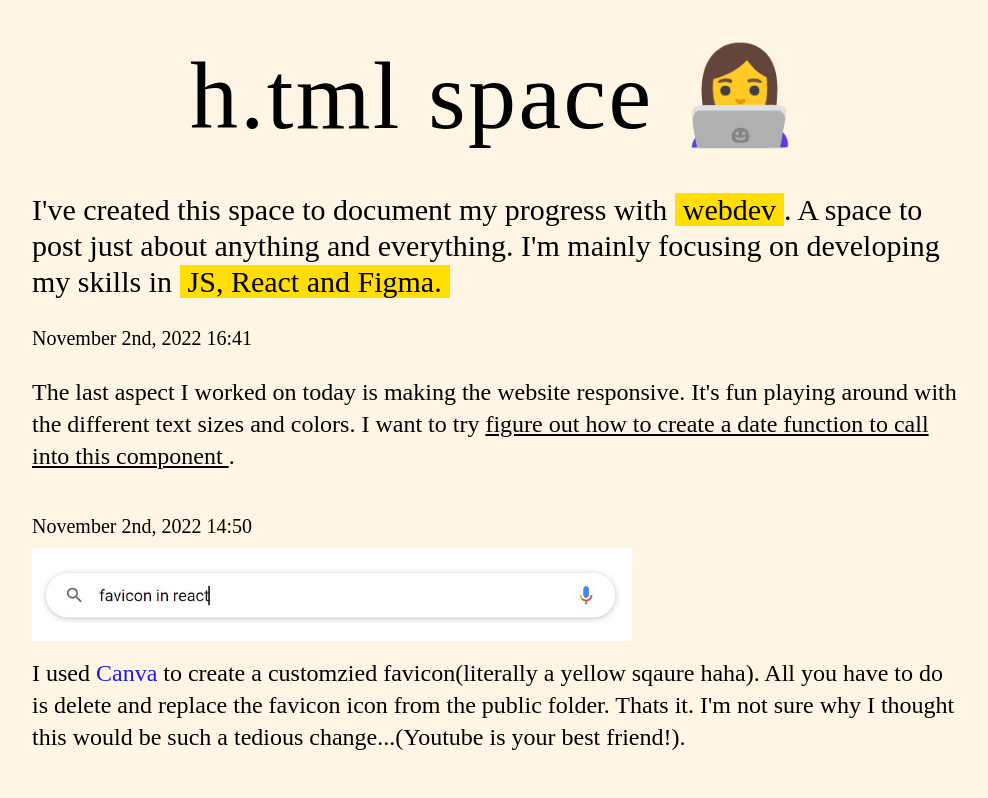
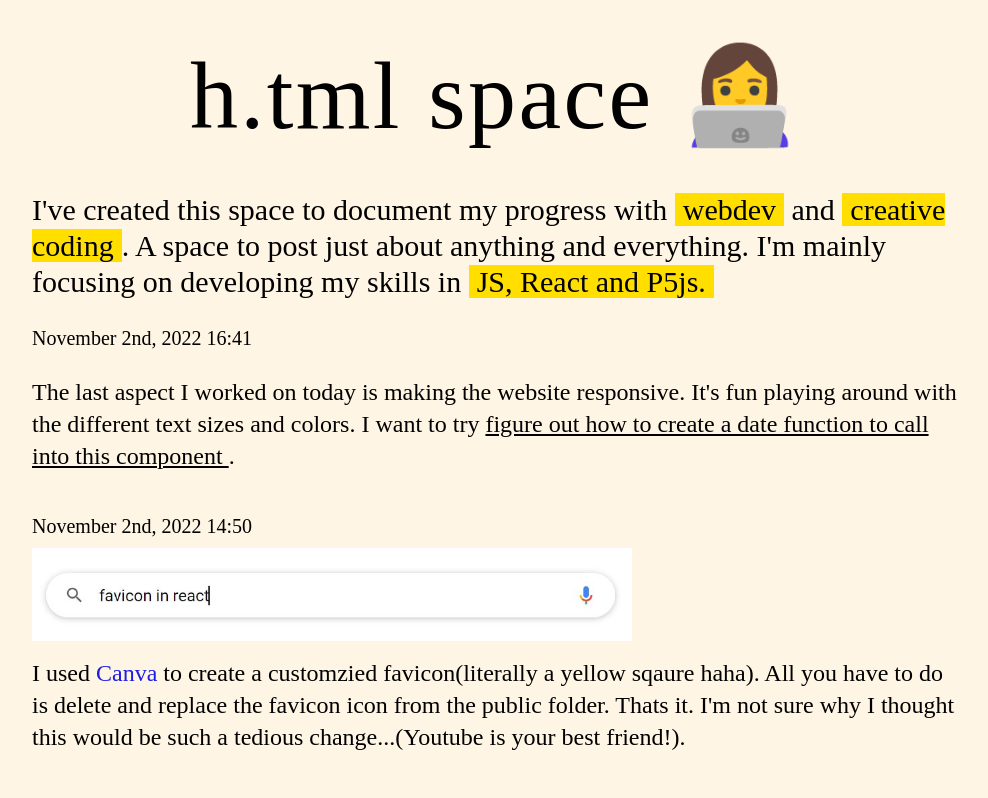
Before and after one commit to imlishayang/my-blog, a React (Create React App) app: page / in a window 1280 px wide. Shown: the top 798 px of the page, without its empty margins (144-1132 px from the left). Built offline with nearby package versions, Linux system fonts and the light colour scheme.

Commit message:
router-dom

```diff
--- a/package.json
+++ b/package.json
@@ -8,6 +8,7 @@
     "@testing-library/user-event": "^13.5.0",
     "react": "^18.2.0",
     "react-dom": "^18.2.0",
+    "react-router-dom": "^6.14.2",
     "react-scripts": "5.0.1",
     "web-vitals": "^2.1.4"
   },
--- a/src/Components/About.jsx
+++ b/src/Components/About.jsx
@@ -5,7 +5,7 @@ const About = () => {
     <div className='bg-background'>
       <div className='flex flex-col justify-center mx-auto px-4 text-xl md:text-3xl md:px-44'>
 
-      <p>I've created this space to document my progress with <span className='bg-yellow-highlighter px-2'>webdev</span>. A space to post just about anything and everything. I'm mainly focusing on developing my skills in <span className='bg-yellow-highlighter px-2'>JS, React and Figma.</span></p>
+      <p>I've created this space to document my progress with <span className='bg-yellow-highlighter px-2'>webdev</span> and <span className='bg-yellow-highlighter px-2'>creative coding</span>. A space to post just about anything and everything. I'm mainly focusing on developing my skills in <span className='bg-yellow-highlighter px-2'>JS, React and P5js.</span></p>
       </div>
     </div>
   )
```
Also changed, not shown: 1 other file (tests, documents, lock files or other folders).
